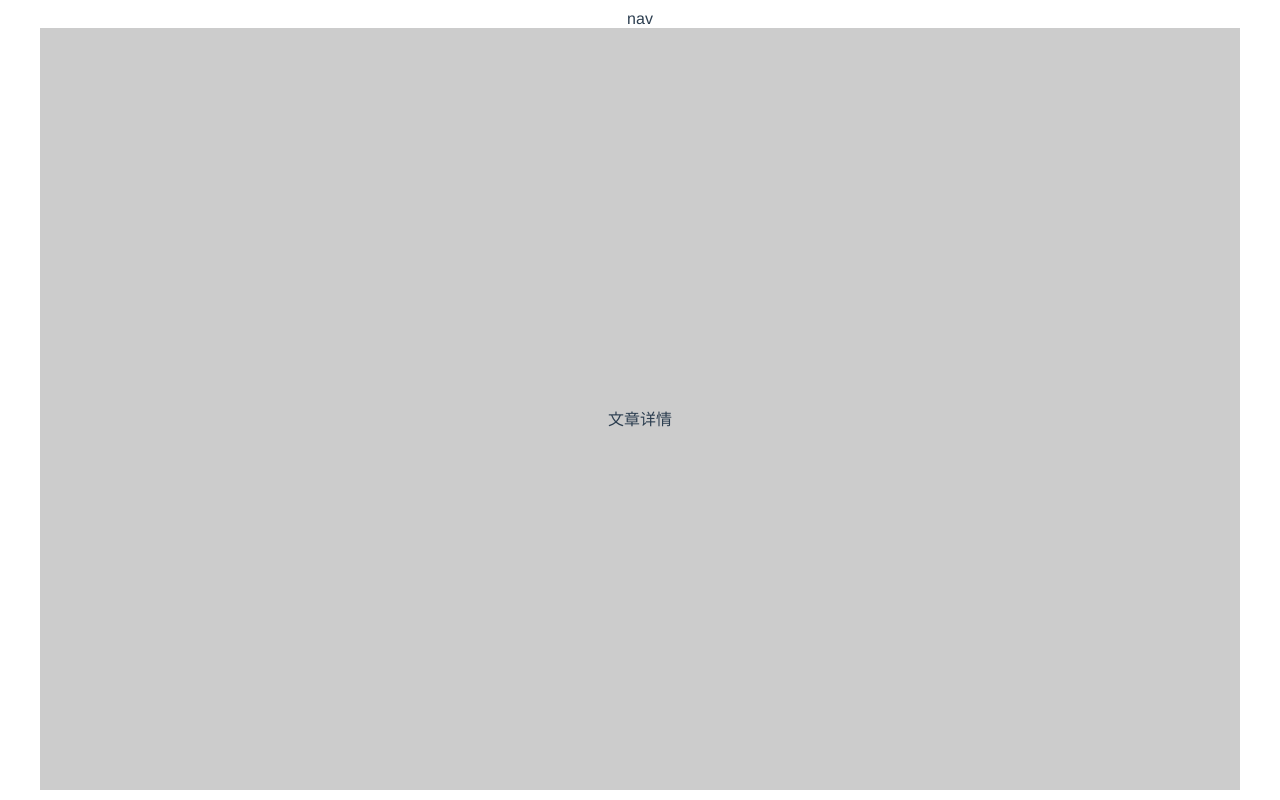
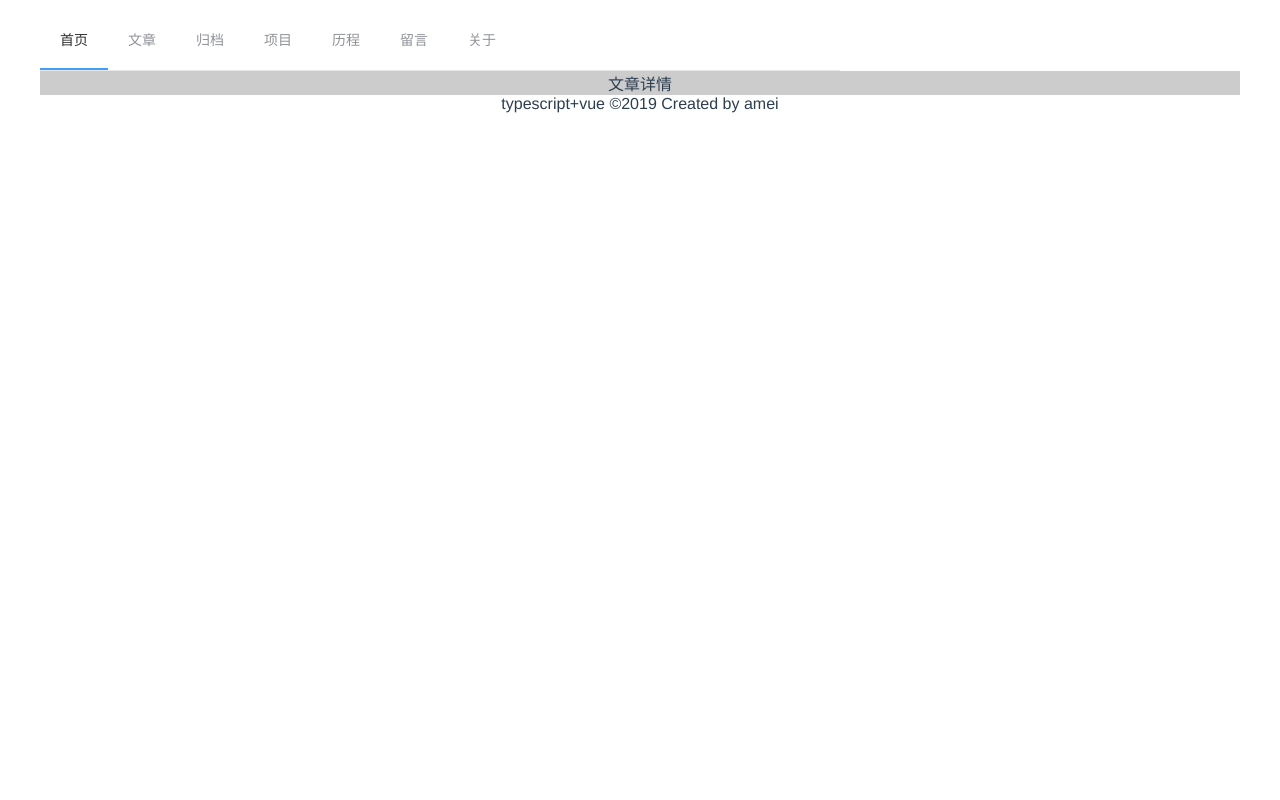
Before and after one commit to zhaofangmei/vue-typescript-demo, a Vue app: page /articles in a window 1280 px wide. Built offline with nearby package versions, Linux system fonts and the light colour scheme.

Commit message:
首页自适应

```diff
--- a/src/App.vue
+++ b/src/App.vue
@@ -1,6 +1,6 @@
 <template>
   <div id="app" class="container">
-    <div v-if="isShowNav">nav</div>
+    <Nav v-if="isShowNav"></Nav>
     <div class="layout">
       <router-view />
     </div>
@@ -10,8 +10,11 @@
 <script lang="ts">
 import { Vue, Component, Watch } from "vue-property-decorator";
 import { Route } from "vue-router";
+import Nav from "@/components/nav.vue";
 
-@Component
+@Component({
+  components: { Nav }
+})
 export default class App extends Vue {
   private isShowNav: boolean = true;
   mounted(): void {
@@ -29,6 +32,7 @@ export default class App extends Vue {
 </script>
 <style lang="less">
 @import url("./less/index.less");
+@import url("./less/mobile.less");
 #app {
   font-family: "Avenir", Helvetica, Arial, sans-serif;
   -webkit-font-smoothing: antialiased;
@@ -44,10 +48,6 @@ export default class App extends Vue {
   overflow: hidden;
 }
 .layout {
-  display: flex;
-  justify-content: center;
-  align-items: center;
-  height: 100%;
   background-color: #ccc;
 }
 </style>
--- /dev/null
+++ b/src/components/nav.vue
@@ -0,0 +1,40 @@
+<template>
+  <div>
+    <el-row>
+      <el-col :span="4"></el-col>
+      <el-col :span="16">
+        <el-menu
+          :default-active="activeIndex"
+          class="el-menu-demo"
+          mode="horizontal"
+          @select="handleSelect"
+        >
+          <el-menu-item v-for="item in menuList" :key="item.index" :index="item.index">{{item.name}}</el-menu-item>
+        </el-menu>
+      </el-col>
+      <el-col :span="4"></el-col>
+    </el-row>
+  </div>
+</template>
+<script lang="ts">
+import { Vue, Component, Watch } from "vue-property-decorator";
+
+@Component
+export default class Nav extends Vue {
+  private activeIndex: string = "1";
+  private menuList: Array<Object> = [
+    { index: "1", name: "首页", path: "/" },
+    { index: "2", name: "文章", path: "/articles" },
+    { index: "3", name: "归档", path: "/archive" },
+    { index: "4", name: "项目", path: "/project" },
+    { index: "5", name: "历程", path: "/timeline" },
+    { index: "6", name: "留言", path: "/message" },
+    { index: "7", name: "关于", path: "/about" }
+  ];
+  private handleSelect(key: string, keyPath: string): void {
+    this.activeIndex = key;
+  }
+}
+</script>
+<style lang="less" scoped>
+</style>
--- a/src/less/index.less
+++ b/src/less/index.less
@@ -1,3 +1,4 @@
+// web样式
 body {
     padding: 10px;
     margin: 0;
@@ -6,7 +7,7 @@ body {
 a {
     text-decoration: none;
 }
-
+// 清除浮动
 .clearfix:before,
 .clearfix:after {
     display: table;
--- /dev/null
+++ b/src/less/mobile.less
@@ -0,0 +1,7 @@
+// mobile样式
+@media screen and (max-width: 780px) {
+    .container {
+        font-size: 0.3rem !important;
+        width: 100% !important;
+    }
+}
--- a/src/main.ts
+++ b/src/main.ts
@@ -2,10 +2,54 @@ import Vue from "vue";
 import App from "./App.vue";
 import router from "./router";
 import store from "./store";
-import ElementUI from 'element-ui';
-import 'element-ui/lib/theme-chalk/index.css';
+// import Element from 'element-ui'
+// import 'element-ui/lib/theme-chalk/index.css'
+// Vue.use(Element)
 
-Vue.use(ElementUI)
+import {
+  Dialog,
+  Form,
+  FormItem,
+  Input,
+  Button,
+  Message,
+  Menu,
+  MenuItem,
+  Row,
+  Col,
+  Dropdown,
+  DropdownMenu,
+  DropdownItem,
+  Loading,
+  Timeline,
+  TimelineItem,
+  Card,
+  Tag
+} from "element-ui";
+import CollapseTransition from "element-ui/lib/transitions/collapse-transition";
+
+// 按需引用 element 组件
+Vue.component(Dialog.name, Dialog);
+Vue.component(Form.name, Form);
+Vue.component(FormItem.name, FormItem);
+Vue.component(Input.name, Input);
+Vue.component(Button.name, Button);
+Vue.component(Message.name, Message);
+Vue.component(Menu.name, Menu);
+Vue.component(MenuItem.name, MenuItem);
+Vue.component(Row.name, Row);
+Vue.component(Col.name, Col);
+Vue.component(Dropdown.name, Dropdown);
+Vue.component(DropdownMenu.name, DropdownMenu);
+Vue.component(DropdownItem.name, DropdownItem);
+Vue.component(CollapseTransition.name, CollapseTransition);
+Vue.component(Timeline.name, Timeline);
+Vue.component(TimelineItem.name, TimelineItem);
+Vue.component(Card.name, Card);
+Vue.component(Tag.name, Tag);
+Vue.use(Loading.directive);
+Vue.prototype.$message = Message;
+Vue.prototype.$loading = Loading.service;
 
 Vue.config.productionTip = false;
 
--- /dev/null
+++ b/src/types/index.d.ts
@@ -0,0 +1,3 @@
+interface navListItem {
+
+}
--- a/src/views/Home.vue
+++ b/src/views/Home.vue
@@ -10,6 +10,12 @@
         <div class="list">
           <router-link class="link" to="/articles">文章</router-link>
           <router-link class="link" to="/project">项目</router-link>
+          <a
+            target="_blank"
+            rel="noopener noreferrer"
+            class="link"
+            href="https://github.com/zhaofangmei"
+          >github</a>
         </div>
         <div class="introduce">时光正好，未来可期，加油 ！</div>
       </div>
@@ -25,8 +31,12 @@ export default class Home extends Vue {}
 </script>
 <style lang="less" scoped>
 .home {
-  flex: 1;
+  display: flex;
+  justify-content: center;
+  align-items: center;
+  height: 100vh;
   .content {
+    flex: 1;
     font-size: 20px;
     text-align: center;
   }
```
